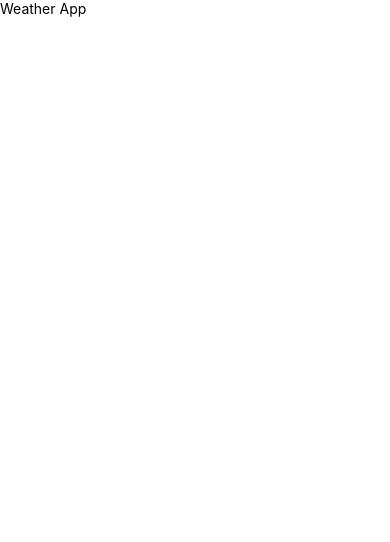
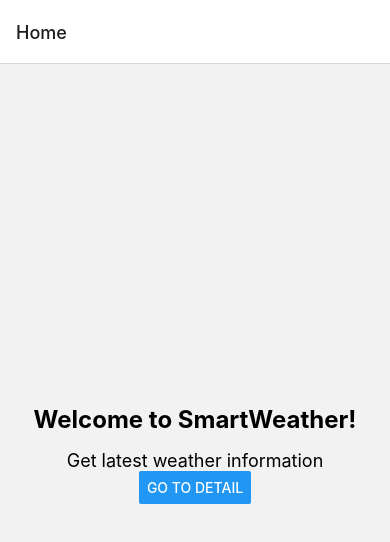
Before and after one commit to prashant1207/SmartWeather, a React Native app in the folder WeatherApp/: screen /Home in a window 390 px wide. Shown: the top 542 px of the page. Built offline with nearby package versions, Linux system fonts and the light colour scheme.

Commit message:
Implemented basic navigation

```diff
--- a/WeatherApp/App.tsx
+++ b/WeatherApp/App.tsx
@@ -1,19 +1,27 @@
+import {createNativeStackNavigator} from '@react-navigation/native-stack';
 import React from 'react';
-import {SafeAreaView, StyleSheet, Text} from 'react-native';
+import {StackParamList} from '@src/types/StackParamList';
+import HomeScreen from '@src/screens/HomeScreen';
+import DetailScreen from '@src/screens/DetailScreen';
+import {NavigationContainer} from '@react-navigation/native';
 
-export function App(): JSX.Element {
+const Stack = createNativeStackNavigator<StackParamList>();
+
+function RootNavigation(): React.ReactElement {
   return (
-    <SafeAreaView style={styles.container}>
-      <Text>Weather App</Text>
-    </SafeAreaView>
+    <Stack.Navigator initialRouteName="Home">
+      <Stack.Screen name="Home" component={HomeScreen} />
+      <Stack.Screen name="Detail" component={DetailScreen} />
+    </Stack.Navigator>
   );
 }
 
-const styles = StyleSheet.create({
-  container: {
-    flex: 1,
-    backgroundColor: '#fff',
-  },
-});
+function App(): JSX.Element {
+  return (
+    <NavigationContainer>
+      <RootNavigation />
+    </NavigationContainer>
+  );
+}
 
 export default App;
--- /dev/null
+++ b/WeatherApp/src/screens/DetailScreen.tsx
@@ -0,0 +1,12 @@
+import React from 'react';
+import {View, Text} from 'react-native';
+
+export function DetailScreen(): JSX.Element {
+  return (
+    <View>
+      <Text>Detail Screen</Text>
+    </View>
+  );
+}
+
+export default DetailScreen;
--- /dev/null
+++ b/WeatherApp/src/screens/HomeScreen.tsx
@@ -0,0 +1,40 @@
+import {NativeStackScreenProps} from '@react-navigation/native-stack';
+import {StackParamList} from '@src/types/StackParamList';
+import React from 'react';
+import {View, StyleSheet, Text, Button} from 'react-native';
+
+export function HomeScreen({
+  navigation,
+}: NativeStackScreenProps<StackParamList, 'Home'>): JSX.Element {
+  return (
+    <View style={styles.container}>
+      <Text style={styles.title}>Welcome to SmartWeather!</Text>
+      <Text style={styles.subtitle}>Get latest weather information</Text>
+      <Button
+        title="Go to Detail"
+        onPress={() => {
+          navigation.navigate('Detail');
+        }}
+      />
+    </View>
+  );
+}
+
+const styles = StyleSheet.create({
+  container: {
+    flex: 1,
+    alignItems: 'center',
+    justifyContent: 'center',
+  },
+  title: {
+    fontSize: 24,
+    fontWeight: 'bold',
+    marginBottom: 16,
+  },
+  subtitle: {
+    fontSize: 18,
+    textAlign: 'center',
+  },
+});
+
+export default HomeScreen;
--- /dev/null
+++ b/WeatherApp/src/types/StackParamList.ts
@@ -0,0 +1,4 @@
+export type StackParamList = {
+  Home: undefined;
+  Detail: undefined;
+};
```
Also changed, not shown: 1 other file (tests, documents, lock files or other folders).
